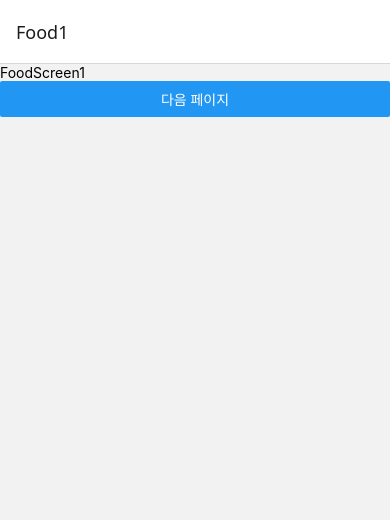
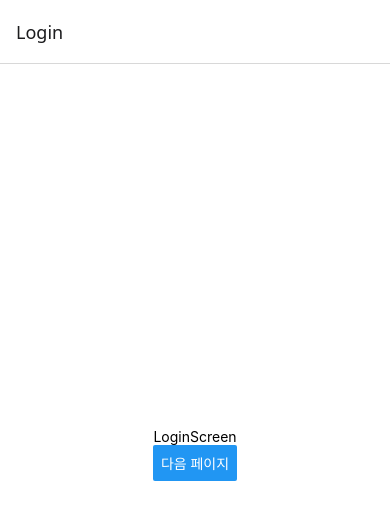
Before and after one commit to bmbx08/cross-class-project, a React Native app: screen / in a window 390 px wide. Shown: the top 520 px of the page. Built offline with nearby package versions, Linux system fonts and the light colour scheme.

Commit message:
change .js files to .jsx files

```diff
--- a/package.json
+++ b/package.json
@@ -19,7 +19,10 @@
     "react-native-reanimated": "^3.16.5",
     "react-native-safe-area-context": "^5.0.0",
     "react-native-screens": "^4.3.0",
-    "react-native-svg": "^15.10.1"
+    "react-native-svg": "^15.10.1",
+    "react-dom": "18.3.1",
+    "react-native-web": "~0.19.13",
+    "@expo/metro-runtime": "~4.0.0"
   },
   "devDependencies": {
     "@babel/core": "^7.20.0"
--- a/src/navigation/StackNavigator.js
+++ b/src/navigation/StackNavigator.jsx
@@ -12,7 +12,7 @@ const Stack = createNativeStackNavigator();
 
 const StackNavigator = () => {
   return (
-    <Stack.Navigator initialRouteName='Food1'>
+    <Stack.Navigator initialRouteName='Login'>
       <Stack.Screen name="Login" component={LoginScreen}/>
       <Stack.Screen name="Puzzle" component={PuzzleScreen}/>
       <Stack.Screen name="Menu" component={MenuScreen}/>
```
Also changed, not shown: src/screens/JinhyeonScreens/FoodScreen1.jsx (renamed from src/screens/JinhyeonScreens/FoodScreen1.js), src/screens/JinhyeonScreens/FoodScreen2.jsx (renamed from src/screens/JinhyeonScreens/FoodScreen2.js), src/screens/KichanScreens/LoginScreen.jsx (renamed from src/screens/KichanScreens/LoginScreen.js), src/screens/KichanScreens/MenuScreen.jsx (renamed from src/screens/KichanScreens/MenuScreen.js), src/screens/KichanScreens/PuzzleScreen.jsx (renamed from src/screens/KichanScreens/PuzzleScreen.js), src/screens/UijungScreens/DiaryScreen.jsx (renamed from src/screens/UijungScreens/DiaryScreen.js), src/screens/UijungScreens/FoodScreen3.jsx (renamed from src/screens/UijungScreens/FoodScreen3.js), 1 other file (tests, documents, lock files or other folders).
